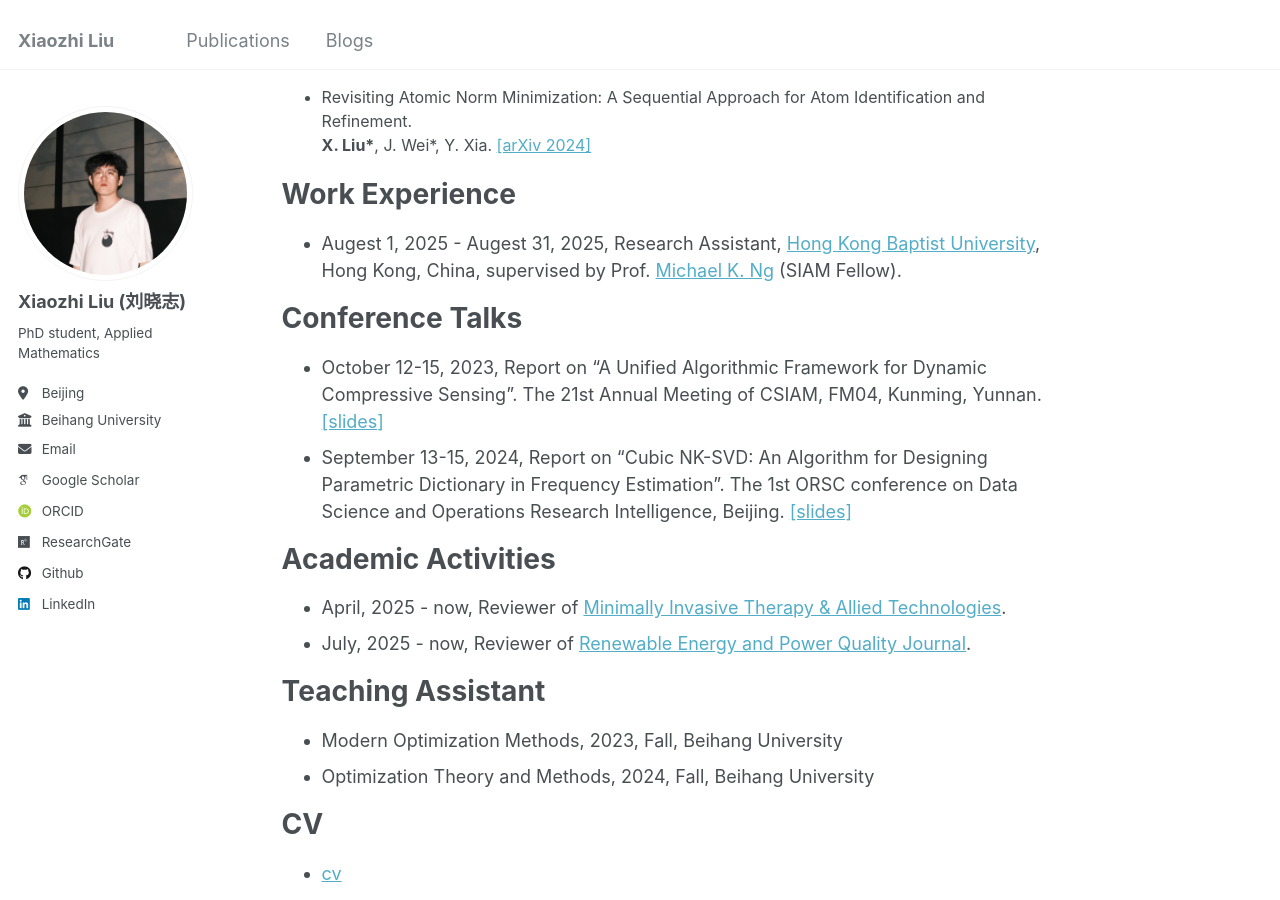
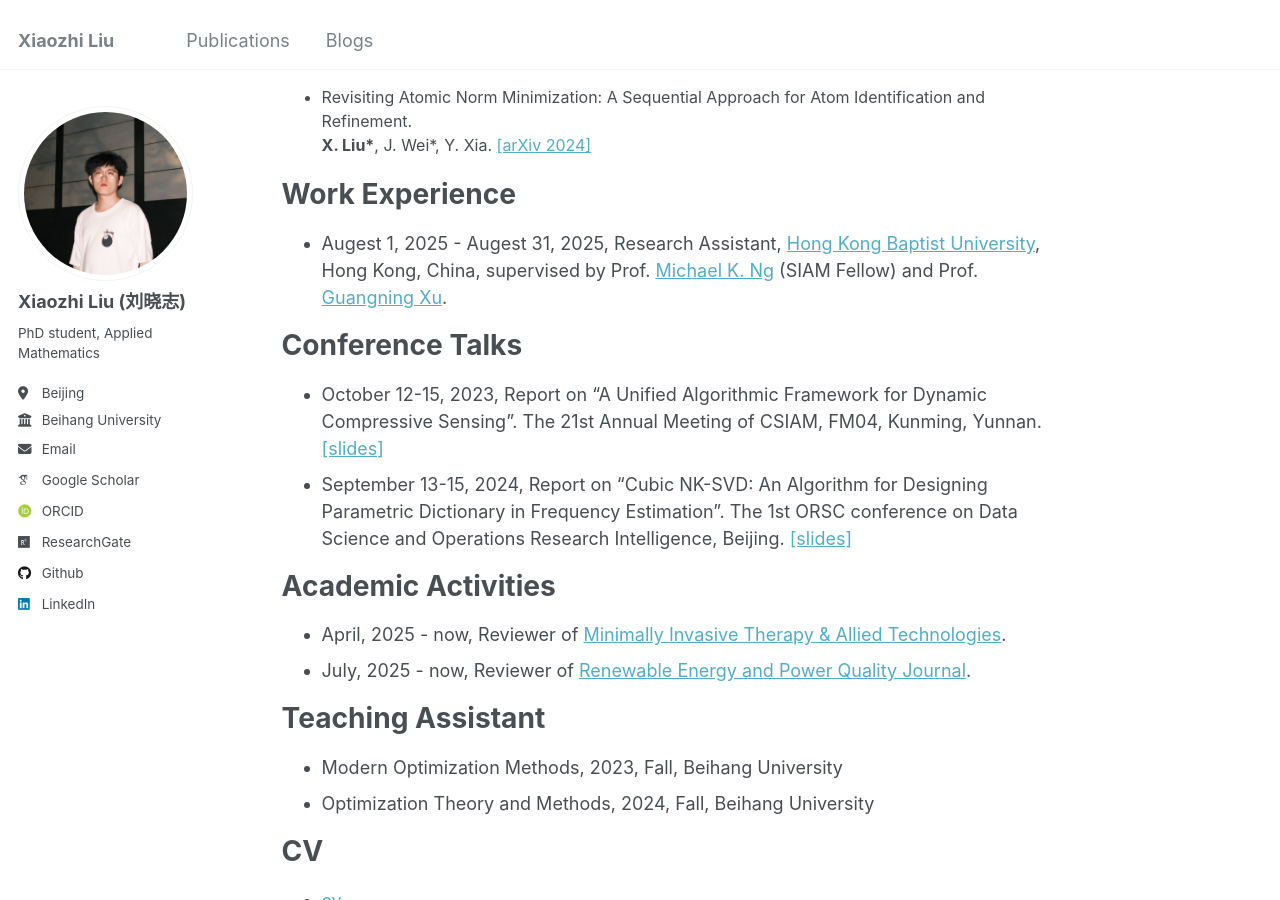
Before and after one commit to xzliu-opt/xzliu-opt.github.io, a Jekyll site: the page built from _pages/about.md, in a window 1280 px wide and 900 px high, scrolled down 902 px. Built offline with Jekyll 4.4.1, drawn with Linux system fonts in a browser that asks for light colours; some web fonts are replaced.

Commit message:
Update about.md

```diff
--- a/_pages/about.md
+++ b/_pages/about.md
@@ -45,7 +45,7 @@ Recent Publications
 
 Work Experience
 ======
-- Augest 1, 2025 - Augest 31, 2025, Research Assistant, [Hong Kong Baptist University](https://www.hkbu.edu.hk/en.html), Hong Kong, China, supervised by Prof. [Michael K. Ng](https://www.math.hkbu.edu.hk/~mng/) (SIAM Fellow).
+- Augest 1, 2025 - Augest 31, 2025, Research Assistant, [Hong Kong Baptist University](https://www.hkbu.edu.hk/en.html), Hong Kong, China, supervised by Prof. [Michael K. Ng](https://www.math.hkbu.edu.hk/~mng/) (SIAM Fellow) and Prof. [Guangning Xu](https://xuguangning1218.github.io/).
 
 
 Conference Talks
```
